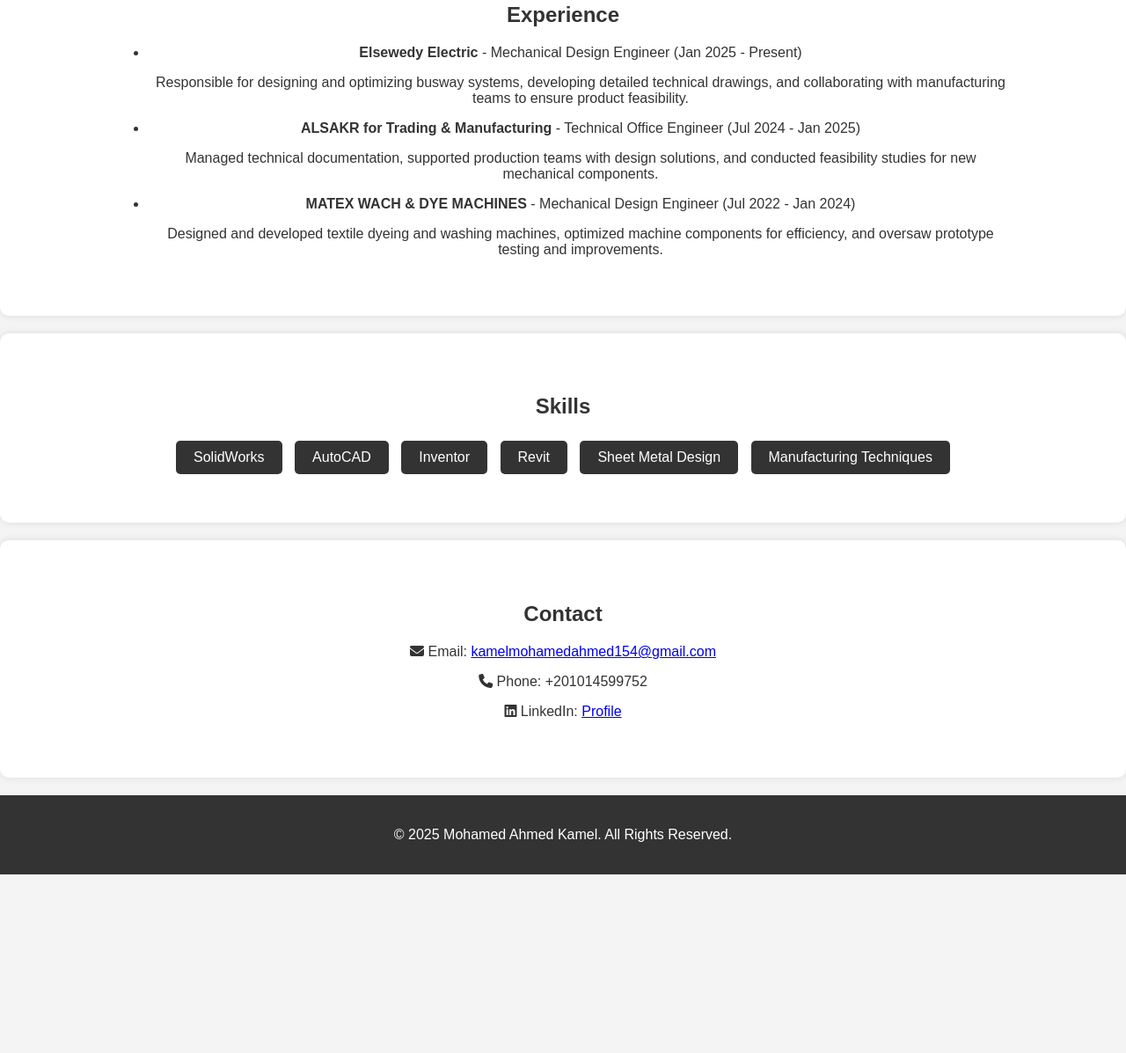
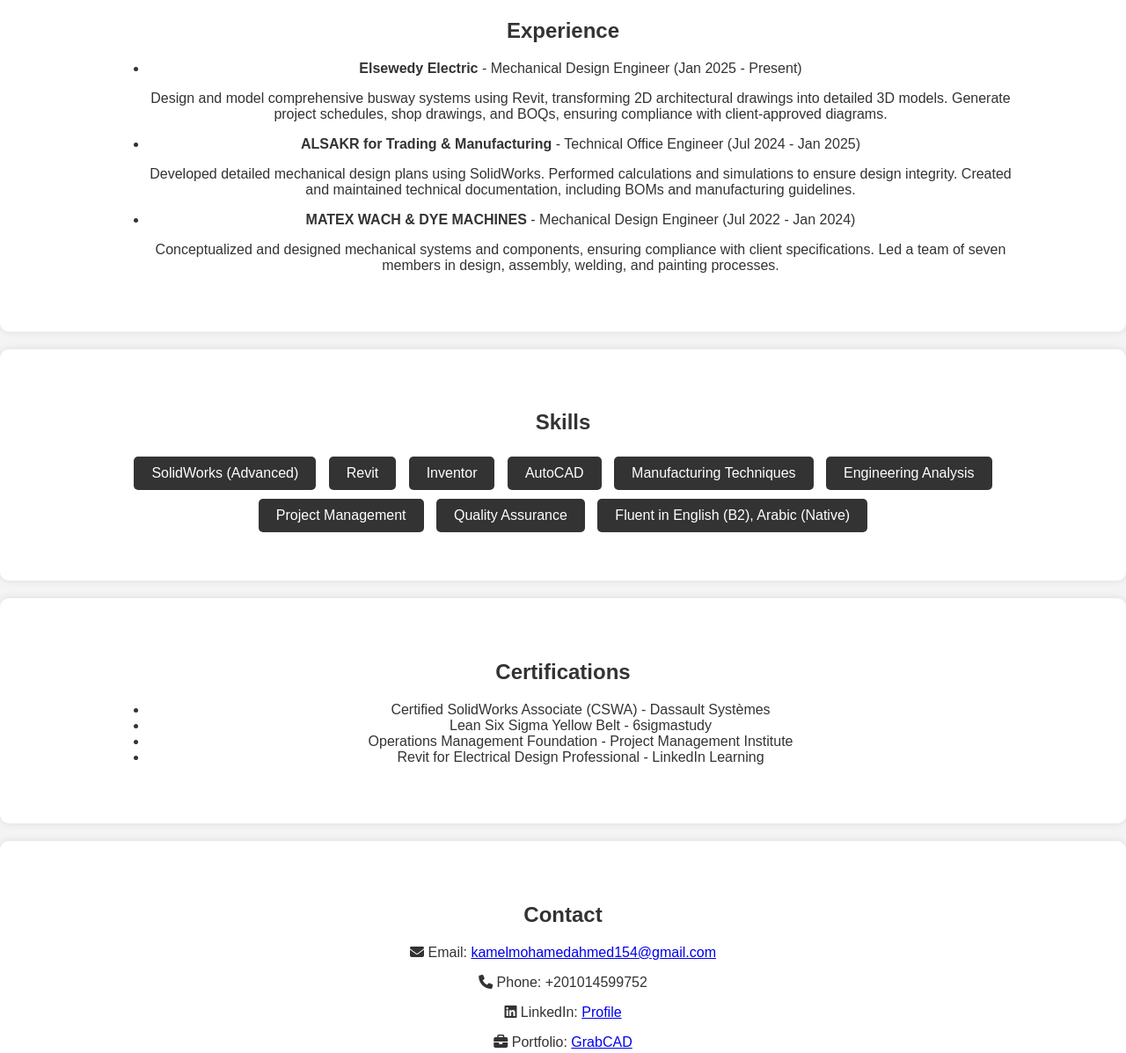
Before and after one commit to mohamed-kamel-ops/mohamed, a plain HTML site: page index.html in a window 1280 px wide. Shown: the part 1330-2527 px from the top of the page at 88% size. Before the commit the page ends 2324 px from the top, so only its background shows below. Drawn offline with Linux system fonts and the light colour scheme.

Commit message:
Update index.html

```diff
--- a/index.html
+++ b/index.html
@@ -10,7 +10,7 @@
 <body>
     <header>
         <div class="container">
-            <img src="mohamed.jpeg" alt="Mohamed Ahmed Kamel" class="profile-img">
+            <img src="mohamed.jpeg" alt="Mohamed Ahmed Kamel" class="profile-pic">
             <h1>Mohamed Ahmed Kamel</h1>
             <p>Mechanical Design Engineer</p>
             <nav>
@@ -18,6 +18,7 @@
                     <li><a href="#about">About</a></li>
                     <li><a href="#experience">Experience</a></li>
                     <li><a href="#skills">Skills</a></li>
+                    <li><a href="#certifications">Certifications</a></li>
                     <li><a href="#contact">Contact</a></li>
                 </ul>
             </nav>
@@ -27,7 +28,7 @@
     <section id="about" class="section">
         <div class="container">
             <h2>About Me</h2>
-            <p>Experienced Mechanical Design Engineer specializing in Busway Systems, Sheet Metal Design, and Manufacturing Processes. Adept at using SolidWorks, AutoCAD, Inventor, and Revit to develop innovative engineering solutions.</p>
+            <p>Mechanical Design Engineer with extensive experience in developing innovative engineering solutions. Proficient in CAD, simulation, and analysis tools to optimize designs for efficiency and performance. Adept at project management, ensuring on-time delivery within budget constraints. Passionate about staying updated on industry trends and leveraging new technologies.</p>
         </div>
     </section>
 
@@ -35,17 +36,14 @@
         <div class="container">
             <h2>Experience</h2>
             <ul>
-                <li>
-                    <strong>Elsewedy Electric</strong> - Mechanical Design Engineer (Jan 2025 - Present)
-                    <p>Responsible for designing and optimizing busway systems, developing detailed technical drawings, and collaborating with manufacturing teams to ensure product feasibility.</p>
+                <li><strong>Elsewedy Electric</strong> - Mechanical Design Engineer (Jan 2025 - Present)
+                    <p>Design and model comprehensive busway systems using Revit, transforming 2D architectural drawings into detailed 3D models. Generate project schedules, shop drawings, and BOQs, ensuring compliance with client-approved diagrams.</p>
                 </li>
-                <li>
-                    <strong>ALSAKR for Trading & Manufacturing</strong> - Technical Office Engineer (Jul 2024 - Jan 2025)
-                    <p>Managed technical documentation, supported production teams with design solutions, and conducted feasibility studies for new mechanical components.</p>
+                <li><strong>ALSAKR for Trading & Manufacturing</strong> - Technical Office Engineer (Jul 2024 - Jan 2025)
+                    <p>Developed detailed mechanical design plans using SolidWorks. Performed calculations and simulations to ensure design integrity. Created and maintained technical documentation, including BOMs and manufacturing guidelines.</p>
                 </li>
-                <li>
-                    <strong>MATEX WACH & DYE MACHINES</strong> - Mechanical Design Engineer (Jul 2022 - Jan 2024)
-                    <p>Designed and developed textile dyeing and washing machines, optimized machine components for efficiency, and oversaw prototype testing and improvements.</p>
+                <li><strong>MATEX WACH & DYE MACHINES</strong> - Mechanical Design Engineer (Jul 2022 - Jan 2024)
+                    <p>Conceptualized and designed mechanical systems and components, ensuring compliance with client specifications. Led a team of seven members in design, assembly, welding, and painting processes.</p>
                 </li>
             </ul>
         </div>
@@ -55,13 +53,28 @@
         <div class="container">
             <h2>Skills</h2>
             <div class="skills-container">
-                <span>SolidWorks</span>
+                <span>SolidWorks (Advanced)</span>
+                <span>Revit</span>
+                <span>Inventor</span>
                 <span>AutoCAD</span>
-                <span>Inventor</span>
-                <span>Revit</span>
-                <span>Sheet Metal Design</span>
                 <span>Manufacturing Techniques</span>
+                <span>Engineering Analysis</span>
+                <span>Project Management</span>
+                <span>Quality Assurance</span>
+                <span>Fluent in English (B2), Arabic (Native)</span>
             </div>
+        </div>
+    </section>
+
+    <section id="certifications" class="section">
+        <div class="container">
+            <h2>Certifications</h2>
+            <ul>
+                <li>Certified SolidWorks Associate (CSWA) - Dassault Systèmes</li>
+                <li>Lean Six Sigma Yellow Belt - 6sigmastudy</li>
+                <li>Operations Management Foundation - Project Management Institute</li>
+                <li>Revit for Electrical Design Professional - LinkedIn Learning</li>
+            </ul>
         </div>
     </section>
 
@@ -71,15 +84,5 @@
             <p><i class="fas fa-envelope"></i> Email: <a href="mailto:kamelmohamedahmed154@gmail.com">kamelmohamedahmed154@gmail.com</a></p>
             <p><i class="fas fa-phone"></i> Phone: +201014599752</p>
             <p><i class="fab fa-linkedin"></i> LinkedIn: <a href="https://www.linkedin.com/in/mohamed-kamel-a85158199/" target="_blank">Profile</a></p>
+            <p><i class="fas fa-briefcase"></i> Portfolio: <a href="https://grabcad.com/mohamed-353/models" target="_blank">GrabCAD</a></p>
         </div>
-    </section>
-
-    <footer>
-        <div class="container">
-            <p>&copy; 2025 Mohamed Ahmed Kamel. All Rights Reserved.</p>
-        </div>
-    </footer>
-
-    <script src="script.js"></script>
-</body>
-</html>
```
